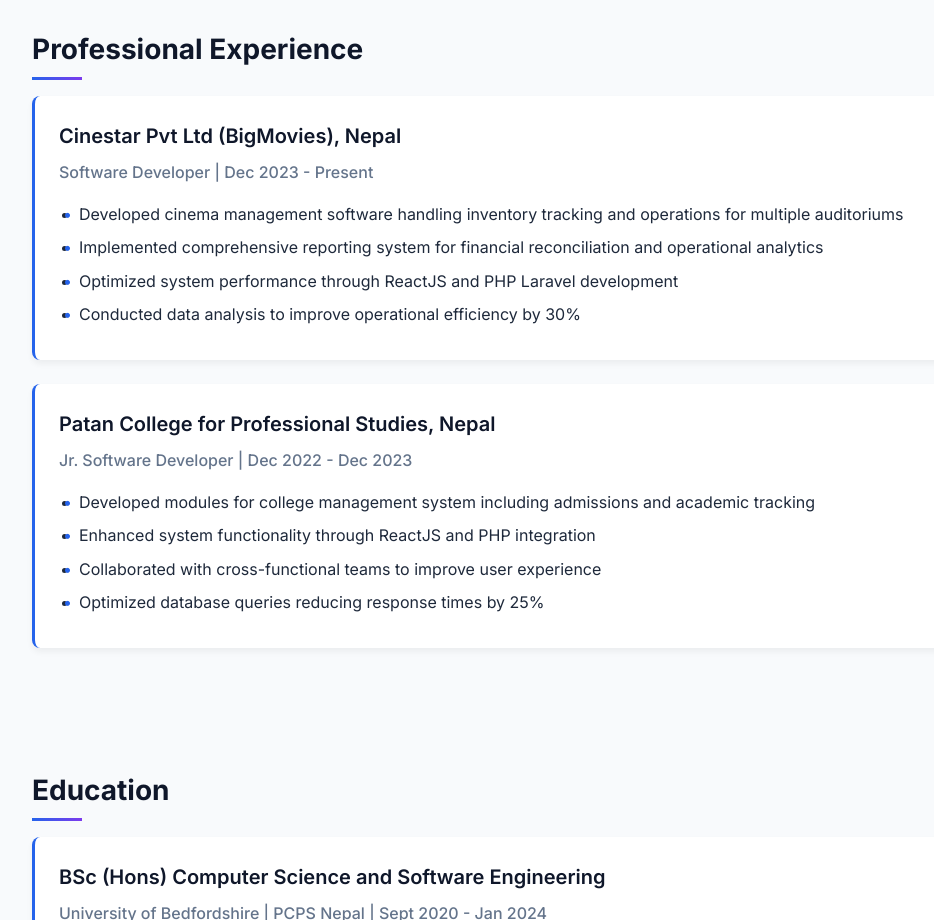
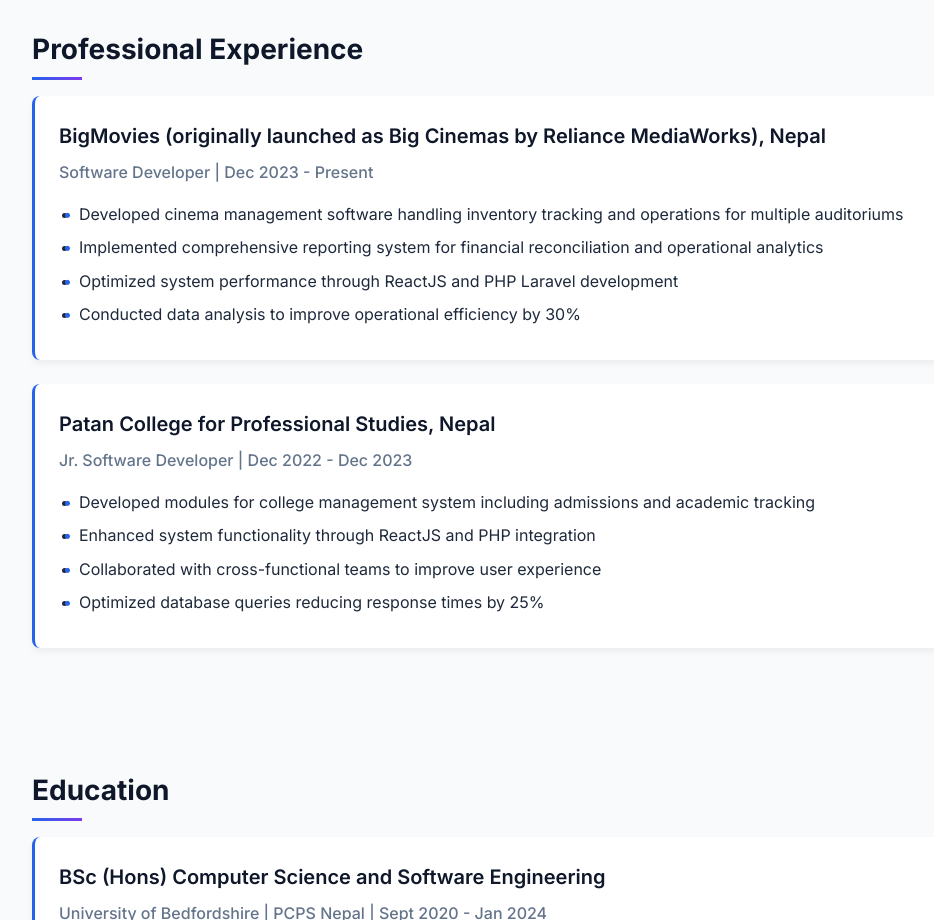
Before and after one commit to ritiksharma3/portfolio, a plain HTML site: page index.html in a window 1280 px wide. Shown: the part 1160-2080 px from the top of the page, without its empty margins (82-1016 px from the left). Drawn offline with nearby package versions, Linux system fonts and the light colour scheme.

Commit message:
Update index.html

```diff
--- a/index.html
+++ b/index.html
@@ -308,7 +308,7 @@
             <h2>Professional Experience</h2>
 
             <div class="card">
-                <h3>Cinestar Pvt Ltd (BigMovies), Nepal</h3>
+                <h3>BigMovies (originally launched as Big Cinemas by Reliance MediaWorks), Nepal</h3>
                 <span class="job-title">Software Developer | Dec 2023 - Present</span>
                 <ul>
                     <li>Developed cinema management software handling inventory tracking and operations for multiple auditoriums</li>
```
